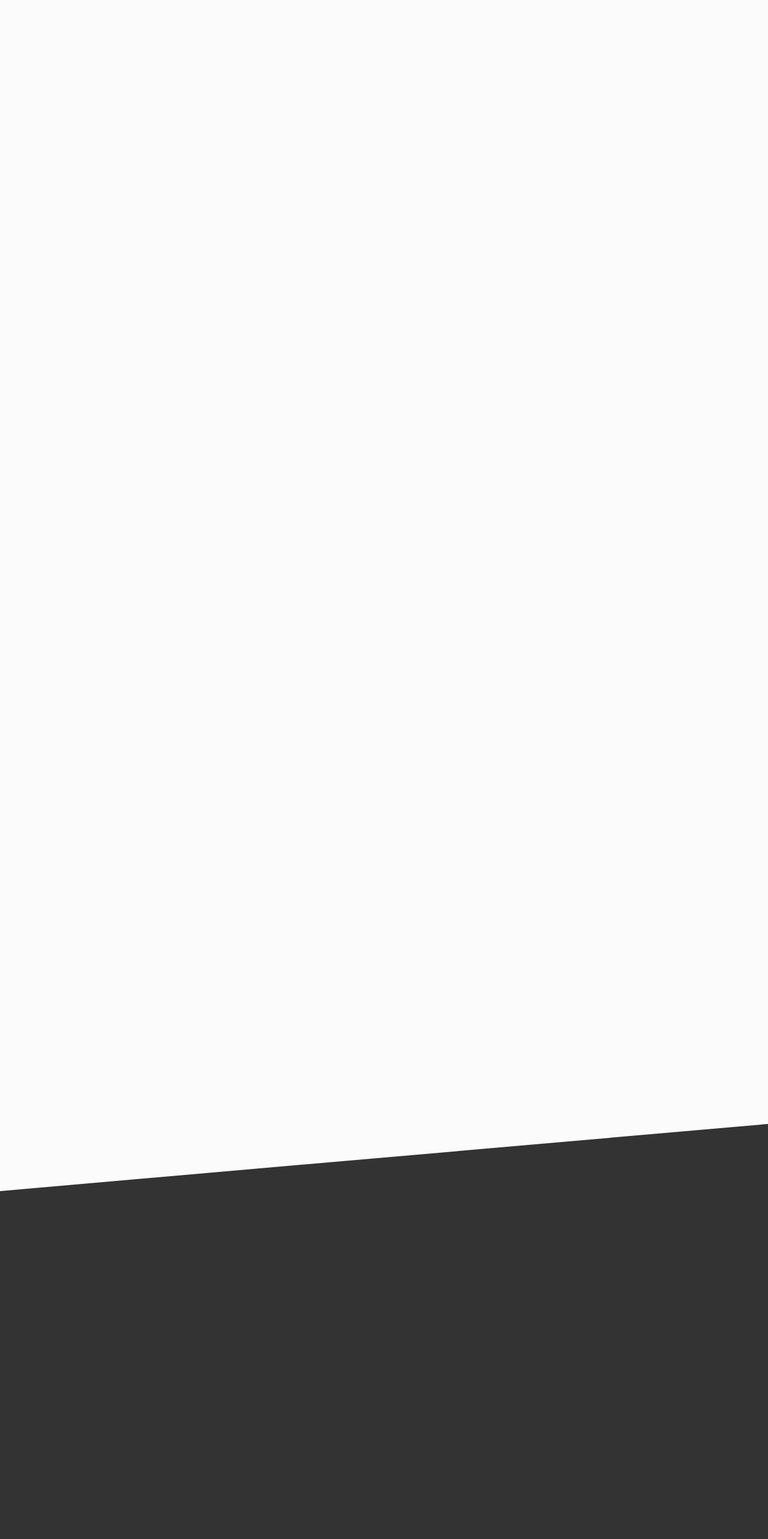
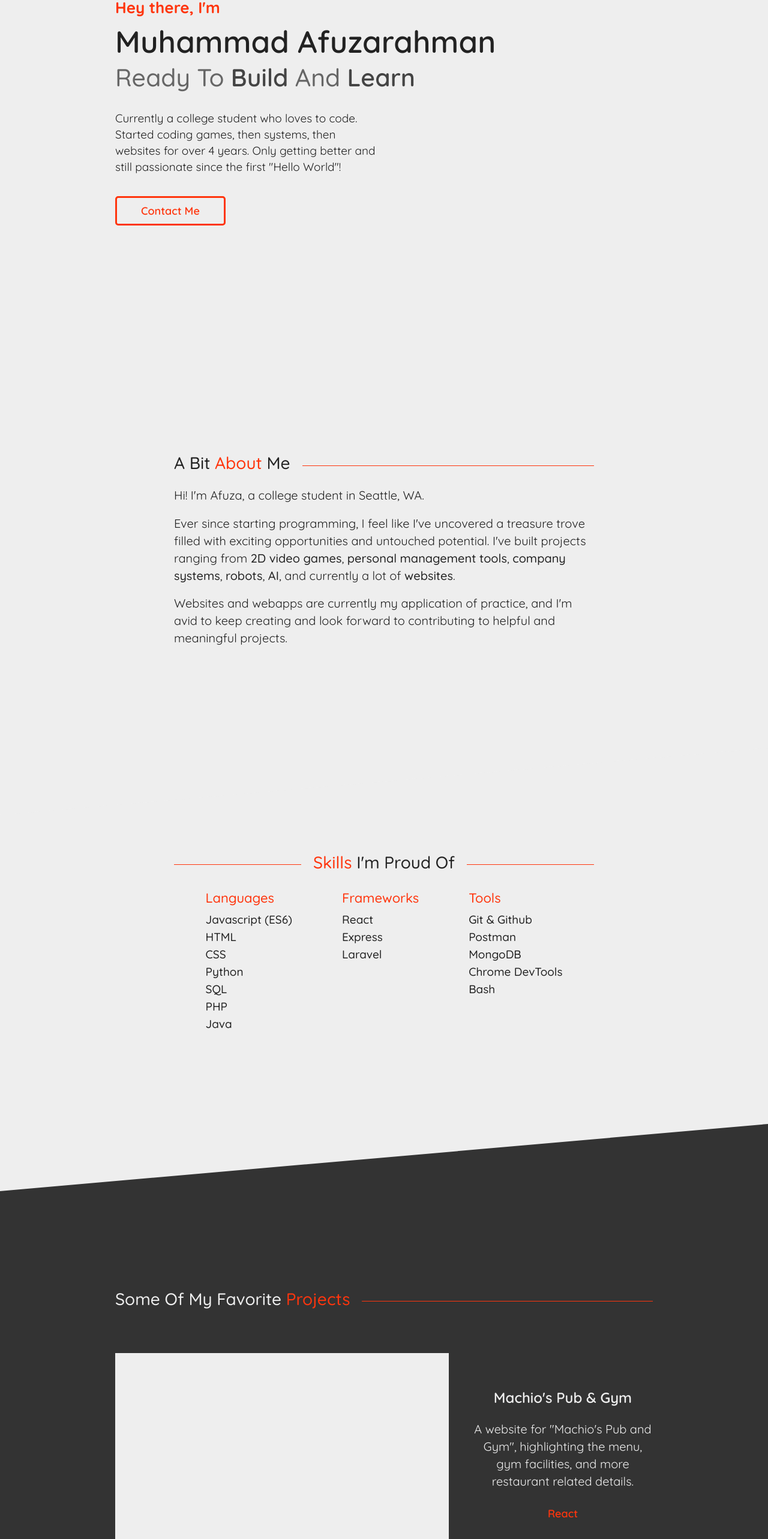
Before and after one commit to afutofu/afutofu.github.io, a React (Create React App) app: page / in a window 1280 px wide. Shown: the part 219-2785 px from the top of the page at 60% size. Built offline with nearby package versions, Linux system fonts and the light colour scheme.

Commit message:
added code links for featured projects, improved animation and styling, corrected grammar

```diff
--- a/public/index.html
+++ b/public/index.html
@@ -33,7 +33,10 @@
     />
 
     <!--Fontawesome-->
-    <script src="https://use.fontawesome.com/0f4e80d949.js"></script>
+    <script
+      src="https://kit.fontawesome.com/d8a187ff41.js"
+      crossorigin="anonymous"
+    ></script>
 
     <title>Muhammad Afuzarahman</title>
   </head>
--- a/src/components/About.js
+++ b/src/components/About.js
@@ -208,8 +208,8 @@
               </Description>
               <Description>
                 Websites and webapps are currently my application of practice,
-                and I'm avid to keep creating and looking forward to
-                contributing to helpful and meaningful projects.
+                and I'm avid to keep creating and look forward to contributing
+                to helpful and meaningful projects.
               </Description>
             </Descriptions>
           </Content>
--- a/src/components/FeaturedProject.js
+++ b/src/components/FeaturedProject.js
@@ -17,22 +17,38 @@
 `;
 
 const ProjectSide = styled.div`
-  flex: 1;
+  width: 70%;
   height: 100%;
   background-color: #eee;
   margin-left: ${(props) => (props.reverse ? "40px" : "0")};
   margin-right: ${(props) => (props.reverse ? "0" : "40px")};
+
+  @media only screen and (max-width: 600px) {
+    width: 70%;
+    margin: 0;
+  }
 `;
 
 const TextSide = styled.div`
+  width: 30%;
   min-width: 300px;
-  max-width: 400px;
+  /* max-width: 400px; */
   height: 100%;
   color: #eee;
   display: flex;
   flex-direction: column;
   justify-content: center;
   align-items: center;
+  text-align: center;
+
+  @media only screen and (max-width: 1200px) {
+    min-width: 250px;
+  }
+
+  @media only screen and (max-width: 600px) {
+    width: 30%;
+    margin: 0;
+  }
 `;
 
 const Title = styled.h3`
@@ -58,6 +74,7 @@
   display: flex;
   justify-content: space-around;
   align-items: center;
+  flex-wrap: wrap;
   list-style-type: none;
   padding: 0;
   margin: 0;
@@ -68,6 +85,28 @@
   font-size: 18px;
   padding: 10px;
   color: ${(props) => props.theme.color};
+`;
+
+const Icons = styled.div`
+  width: 100%;
+  display: flex;
+  justify-content: center;
+  align-items: center;
+
+  a {
+    color: white;
+  }
+
+  i {
+    font-size: 25px;
+    padding: 5px;
+    margin: 20px;
+    transition: color 0.2s;
+
+    :hover {
+      color: ${(props) => props.theme.color};
+    }
+  }
 `;
 
 const theme = {
@@ -119,6 +158,12 @@
             <Title>{props.title}</Title>
             <Desc>{props.desc}</Desc>
             <Techs>{displayTechs()}</Techs>
+            <Icons>
+              <a href={props.codeLink} target="_blank">
+                <i className="fab fa-github"></i>
+              </a>
+              <i className="fas fa-external-link-alt"></i>
+            </Icons>
           </TextSide>
           <ProjectSide reverse={true}></ProjectSide>
         </ThemeProvider>
@@ -134,6 +179,12 @@
           <Title>{props.title}</Title>
           <Desc>{props.desc}</Desc>
           <Techs>{displayTechs()}</Techs>
+          <Icons>
+            <a href={props.codeLink} target="_blank">
+              <i className="fab fa-github"></i>
+            </a>
+            <i className="fas fa-external-link-alt"></i>
+          </Icons>
         </TextSide>
       </ThemeProvider>
     </FeaturedProjectComp>
--- a/src/components/FeaturedProjects.js
+++ b/src/components/FeaturedProjects.js
@@ -120,23 +120,27 @@
             title={"Machio's Pub & Gym"}
             desc={`A website for "Machio's Pub and Gym", highlighting the menu, gym facilities, and more restaurant related details.`}
             techs={["React"]}
+            codeLink={"https://github.com/afutofu/machios-pub-and-gym"}
           />
           <FeaturedProject
             reverse={true}
             title={"Projecc"}
             desc={`A realtime text messaging web app inspired by Discord. Join project groups, interact with fellow project members, and plan out your next big project!`}
-            techs={["React", "Node.js", "Express.js", "Socket.IO"]}
+            techs={["React", "Node.js", "Express.js", "Socket.IO", "MongoDB"]}
+            codeLink={"https://github.com/afutofu/projecc"}
           />
           <FeaturedProject
             title={"Saiko Games"}
             desc={`A video game information website that displays current releases, most popular and featured games, and video game information and reviews.`}
             techs={["React", "IGDB Game API"]}
+            codeLink={"https://github.com/afutofu/saiko-games"}
           />
           <FeaturedProject
             reverse={true}
             title={"Devil's Advocate"}
             desc={`An e-commerce website selling 'devil fruits' from the 'One Piece' series. Data scraped from a third party site, complete with a cart system and authentication.`}
-            techs={["React", "Laravel", "SQL", "Scrapy"]}
+            techs={["React", "Express.js", "MongoDB", "Scrapy"]}
+            codeLink={"https://github.com/afutofu/devils-advocate-mern"}
           />
         </ProjectArea>
       </ThemeProvider>
--- a/src/components/Home.js
+++ b/src/components/Home.js
@@ -56,7 +56,7 @@
   margin: 0;
   margin-bottom: 2px;
   font-family: "Quicksand", "san-serif";
-  font-weight: 500;
+  font-weight: 600;
 
   @media only screen and (min-width: 992px) {
     font-size: 51px;
@@ -171,9 +171,7 @@
             <Introduction ref={(el) => (introduction = el)}>
               Hey there, I'm
             </Introduction>
-            <Name ref={(el) => (name = el)}>
-              Muhammad <NameBold>Afuza</NameBold>rahman
-            </Name>
+            <Name ref={(el) => (name = el)}>Muhammad Afuzarahman</Name>
             <Motto ref={(el) => (motto = el)}>
               Ready To <MottoBold>Build</MottoBold> And{" "}
               <MottoBold>Learn</MottoBold>
--- a/src/components/LoadingScreen.js
+++ b/src/components/LoadingScreen.js
@@ -64,7 +64,7 @@
   };
 
   const logoRotate = () => {
-    let tl = new TimelineMax({ repeat: 2, repeatDelay: 0.03 });
+    let tl = new TimelineMax({ repeat: 2, repeatDelay: 0.02 });
 
     const rotateTime = 1.2;
 
--- a/src/components/Main.js
+++ b/src/components/Main.js
@@ -67,7 +67,7 @@
 const Main = () => {
   const [navbarTl, setNavbarTl] = useState(null);
   const [homeTl, setHomeTl] = useState(null);
-  const [isLoading, setIsLoading] = useState(true);
+  const [isLoading, setIsLoading] = useState(false);
   const [masterTl] = useState(new TimelineLite());
 
   let main = useRef(null);
@@ -104,7 +104,7 @@
     if (navbarTl && homeTl && !isLoading) {
       masterTl.add(mainEnter());
       masterTl.add(navbarTl.play(), "-=2");
-      masterTl.add(homeTl.play(), "+=0");
+      masterTl.add(homeTl.play(), "-=0.5");
       masterTl.play();
     }
   }, [masterTl, navbarTl, homeTl, isLoading]);
--- a/src/components/Navbar.js
+++ b/src/components/Navbar.js
@@ -81,6 +81,7 @@
 
     tl.from(logo, 1.5, {
       autoAlpha: 0,
+      ease: Power3.easeOut,
     }).staggerFrom(
       [about, skills, projects, contact, resume],
       0.7,
@@ -98,7 +99,7 @@
   useEffect(() => {
     let masterTl = new TimelineLite({ paused: true });
     masterTl.add(navbarEnter());
-    masterTl.add(navItemsEnter(), "-=1.5");
+    masterTl.add(navItemsEnter(), "-=1.9");
     getNavbarTl(masterTl);
   }, [getNavbarTl]);
 
--- a/src/components/OtherProjects.js
+++ b/src/components/OtherProjects.js
@@ -136,12 +136,12 @@
           <OtherProject
             title={"Investment Banking System App"}
             desc={`A system app that records the money being lent and borrowed by creditors and debtors, including interest and time left before payment.`}
-            techs={["React", "IGDB Game API"]}
+            techs={["Java", "MySQL"]}
           />
           <OtherProject
             title={"Insalts"}
-            desc={`Reddit for insults. Create insult groups and post insults for people to view. This was my first original project using javascript.`}
-            techs={["Node.js", "Express.js"]}
+            desc={`Reddit for insults. Create insult groups and post insults for people to view. This was my first project using javascript.`}
+            techs={["Vanilla JS", "Node.js", "Express.js"]}
           />
           <OtherProject
             reverse={true}
```
